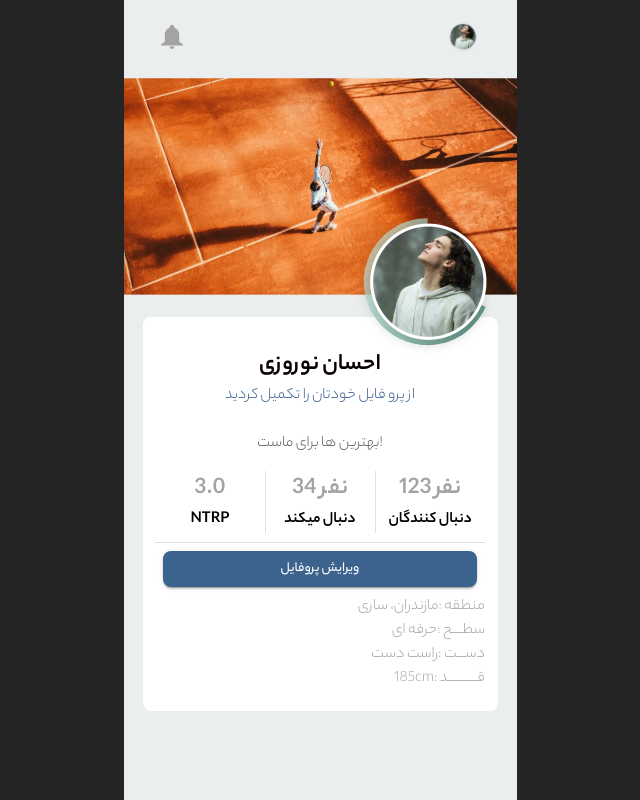
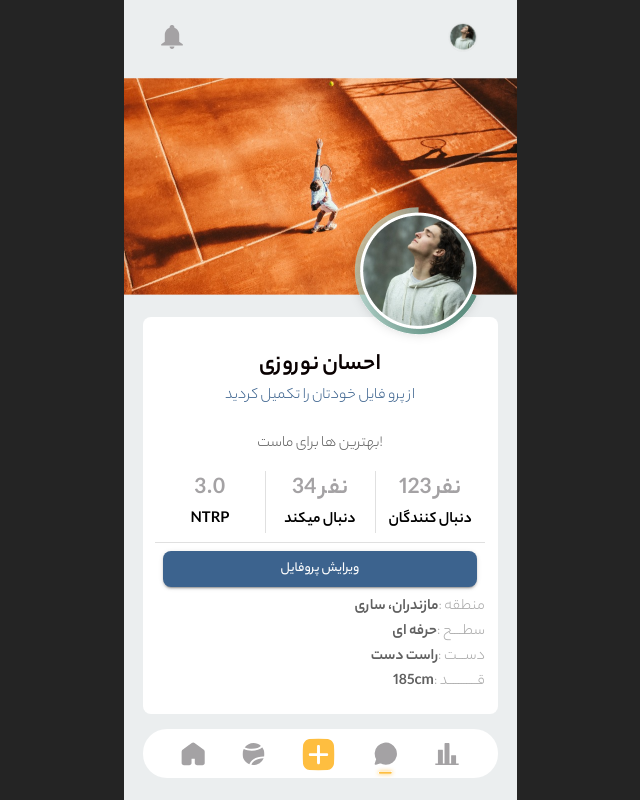
Before and after one commit to nightfury-305244/Court, a React (Vite) app: page /profile in a window 1280 px wide. Shown: the top 800 px of the page, without its empty margins (320-960 px from the left). Built offline with nearby package versions, Linux system fonts and the light colour scheme; sample sign-in values are in the browser's storage.

Commit message:
fix image position error

```diff
--- a/src/pages/EditProfile.tsx
+++ b/src/pages/EditProfile.tsx
@@ -9,7 +9,7 @@ import avatar from '../assets/avatar.png'
 
 const StyledCardContend = styled(CardContent)(({theme})=> ({
   textAlign: 'center',
-  mt: '-30px',
+  marginTop: "-90px",
   ".field": {
     "label": {
       right: "-10px",
@@ -57,8 +57,8 @@ const EditProfile = (_props: Props) => {
 
   return (
     <Box sx={{ p: 2 }}>
-      <Card sx={{ borderRadius: '8px', overflow: 'visible', boxShadow: 3 }}>
-        <Box sx={{ display: 'flex', justifyContent: 'center', position: 'relative', top: '-40px' }}>
+      <Card sx={{ borderRadius: '8px', overflow: 'visible', boxShadow: 3}}>
+        <Box sx={{ display: 'flex', justifyContent: 'center', position: 'relative', top: '-60px' }}>
           <Avatar
             alt="Profile Picture"
             src={avatar}
--- a/src/pages/Profile.tsx
+++ b/src/pages/Profile.tsx
@@ -5,15 +5,18 @@ import avatar from "../assets/avatar.png"
 import avatarback from "../assets/avatar_border.svg"
 
 const StyledProfile = styled("div")(({theme}) => ({
+  ".dashboard": {
+    position: "relative"
+  },
   ".avatar": {
-    position: "relative",
-    right: "20px",
-    top: "-520px",
+    position: "absolute",
+    top: "125px",
+    right: "30px"
   },
   ".avatarBorder": {
-    position: "relative",
-    right: "-116px",
-    top: "-514px",
+    position: "absolute",
+    top: "120px",
+    right: "30px"
   },
   ".container": {
     backgroundColor: theme.palette.primary.light,
@@ -55,18 +58,17 @@ const StyledProfile = styled("div")(({theme}) => ({
         },
         ".content": {
           color: theme.palette.primary.dark,
-          fontWeight: "600",
-          fontSize: "16px",
-          lineHeight: "24.8px"
         }
       }
     },
     ".info": {
       display: "flex",
       justifyContent: "end",
+      color: theme.palette.info.main,
       "span": {
         fontWeight: "400",
-        color: theme.palette.info.main
+        fontSize: "16px",
+        lineHeight: "24.8px"
       }
     }
   },
@@ -83,7 +85,11 @@ const Profile = (_props: Props) => {
 
   return (
     <StyledProfile>
-      <img src={dashboradImg} alt='dashboard'/>
+      <Box className="dashboard">
+        <img src={dashboradImg} alt='dashboard'/>
+        <img className='avatarBorder' src={avatarback} alt='avatar_border' />
+        <img className='avatar' src={avatar} alt='avatar' />
+      </Box>
       <div className='container'>
         <Typography variant='h1' align='center'>احسان نوروزی</Typography>
         <Typography className="step" align='center'>از پرو فایل خودتان را تکمیل کردید</Typography>
@@ -92,40 +98,38 @@ const Profile = (_props: Props) => {
         <Box className="ntrp">
           <div>
             <Typography className='title' align='center'>3.0</Typography>
-            <Typography className='content' align='center'>NTRP</Typography>
+            <Typography className='content' variant='h3' align='center'>NTRP</Typography>
           </div>
           <hr className='vertiHr'/>
           <div>
             <Typography className='title' align='center'>نفر  34</Typography>
-            <Typography className='content' align='center'>دنبال میکند</Typography>
+            <Typography className='content' variant='h3' align='center'>دنبال میکند</Typography>
           </div>
           <hr className='vertiHr' />
           <div>
             <Typography className='title' align='center'>123 نفر</Typography>
-            <Typography className='content' align='center'>دنبال کنندگان</Typography>
+            <Typography className='content' variant='h3' align='center'>دنبال کنندگان</Typography>
           </div>
         </Box>
         <hr className='horiHr'/>
         <Button variant='contained' color='primary' sx={{m: "8px"}} onClick={handleEditProfile}>ویرایش پروفایل</Button>
         <Box className="info">
-          <Typography>مازندران، ساری</Typography>
+          <Typography variant='h3'>مازندران، ساری</Typography>
           <Typography>: منطقه</Typography>
         </Box>
         <Box className="info">
-          <Typography>حرفه ای</Typography>
+          <Typography variant='h3'>حرفه ای</Typography>
           <Typography>: سطــــح</Typography>
         </Box>
         <Box className="info">
-          <Typography>راست دست</Typography>
+          <Typography variant='h3'>راست دست</Typography>
           <Typography>: دســـت</Typography>
         </Box>
         <Box className="info">
-          <Typography>185cm</Typography>
+          <Typography variant='h3'>185cm</Typography>
           <Typography>: قـــــــــــد</Typography>
         </Box>
       </div>
-      <img className='avatarBorder' src={avatarback} alt='avatar_border' />
-      <img className='avatar' src={avatar} alt='avatar' />
     </StyledProfile>
   )
 }
--- a/src/pages/auth/SignUp.tsx
+++ b/src/pages/auth/SignUp.tsx
@@ -67,7 +67,7 @@ const SignUp = () => {
   const [isLoading, setLoading] = useState(false);
   const [isNumber, setNumber] = useState(true);
   const [phone, setPhone] = useState("");
-  const [pin, setPin] = useState("");
+  const [_pin, setPin] = useState("");
   const dispatch = useAppDispatch();
 
   const HandleSendCode = async () => {
--- a/src/store/authSlice.ts
+++ b/src/store/authSlice.ts
@@ -25,6 +25,7 @@ const authSlice = createSlice({
     setToken: (state, action: PayloadAction<IAuthState>) => {
       state.refreshToken = action.payload.refreshToken
       state.token = action.payload.token
+      sessionStorage.setItem('access_token', state.token)
     }
   },
   extraReducers:() => {}
--- a/src/styles/theme.ts
+++ b/src/styles/theme.ts
@@ -28,6 +28,11 @@ export const theme = createTheme({
       fontWeight: 400,
       color: "#000000",
       lineHeight: "18.6px",
+    },
+    h3: {
+      fontWeight: "600",
+      fontSize: "16px",
+      lineHeight: "24.8px"
     },
     h4: {
       fontWeight: "700",
```
